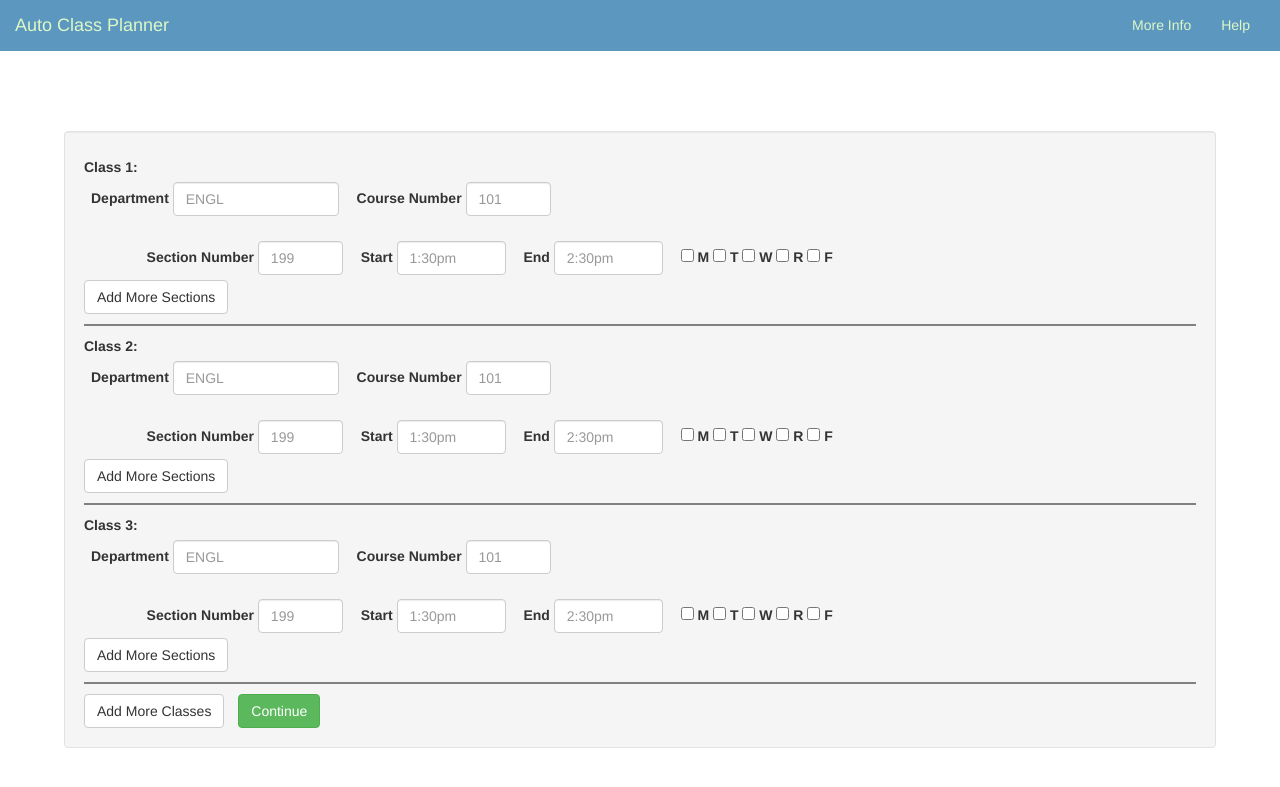
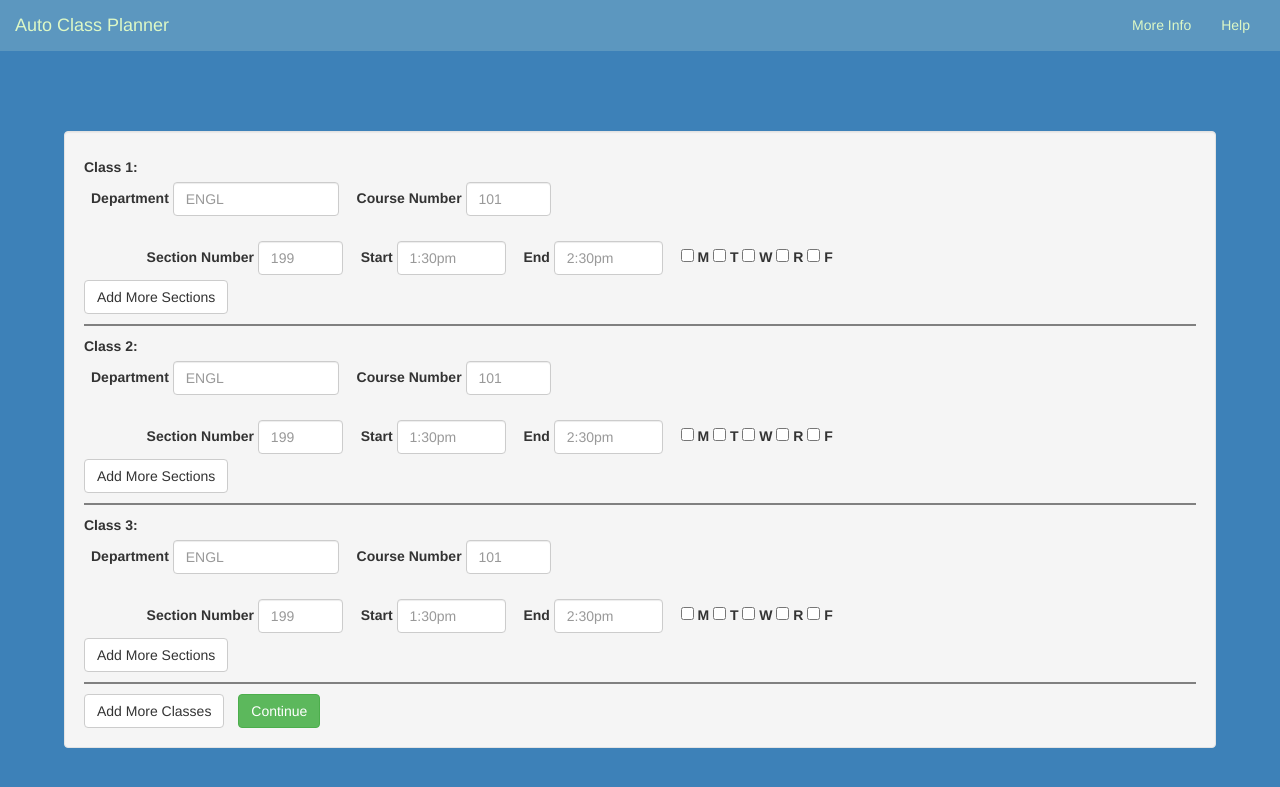
Before and after one commit to chase1745/Course-Planner, a Flask app: page / in a window 1280 px wide. Shown: the top 787 px of the page. Run offline with Flask 2, Linux system fonts and the light colour scheme; some libraries are stand-ins or nearby versions.

```diff
--- a/static/css/app.css
+++ b/static/css/app.css
@@ -195,7 +195,8 @@
 }
 
 body {
-    padding-top: 51px;
+  padding-top: 51px;
+  background-color: #3D81B8;
 }
 
 /*background: #5c97bf;*/
```
